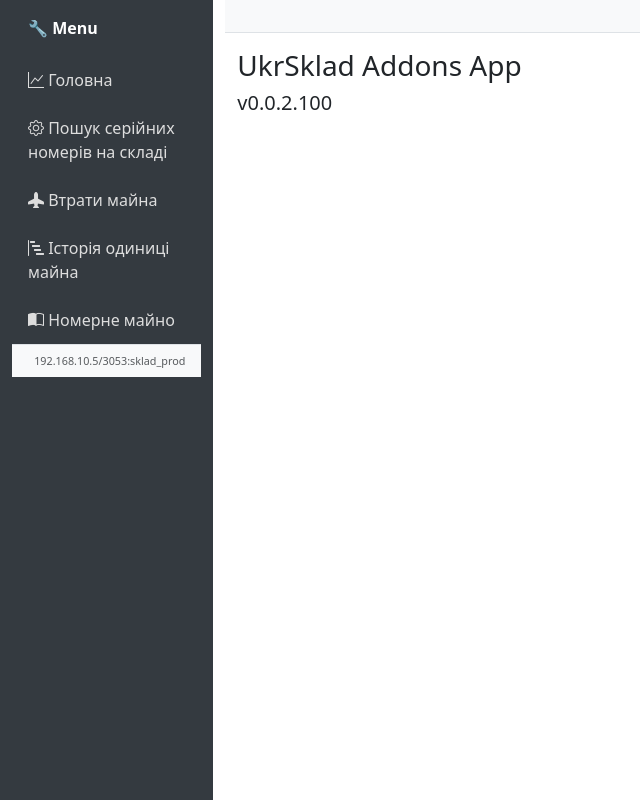
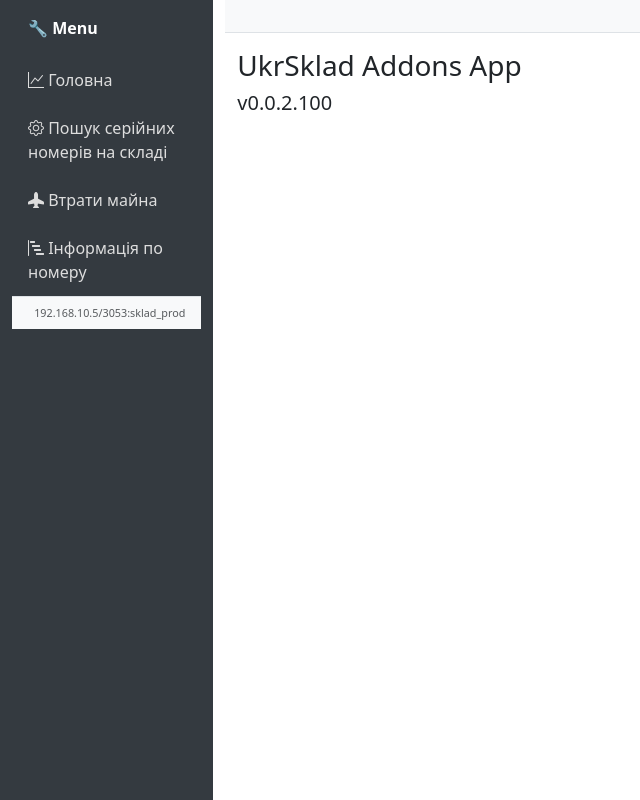
Before and after one commit to Tomkat-ua/ukrlsklad_addons, a Flask app: page / in a window 1280 px wide. Shown: the whole page, without its empty margins (0-640 px from the left). Run offline with Flask 3, Linux system fonts and the light colour scheme.

Commit message:
fix base.html

```diff
--- a/templates/base.html
+++ b/templates/base.html
@@ -73,11 +73,10 @@
     <nav class="col-md-2 d-none d-md-block sidebar">
       <div class="text-white px-3 fw-bold mb-3">🔧 Menu</div>
       <a href="/"><i class="bi bi-graph-up"></i> Головна</a>
-<!--      <a href="/users" class="{% if request.path == '/users' %}active{% endif %}"><i class="bi bi-people"></i> Користувачі</a>-->
       <a href="/serials"><i class="bi bi-gear"></i> Пошук серійних номерів на складі</a>
       <a href="/losses"><i class="bi bi-airplane-fill"></i></i> Втрати майна</a>
-      <a href="/ghist"><i class="bi bi-bar-chart-steps"></i></i> Історія одиниці майна</a>
-      <a href="/gnum"><i class="bi bi-book-half"></i></i></i> Номерне майно</a>
+      <a href="/ghist"><i class="bi bi-bar-chart-steps"></i></i> Інформація по номеру</a>
+     {# <a href="/gnum"><i class="bi bi-book-half"></i></i></i> Номерне майно</a> #}
       <footer class="status-bar bg-body-tertiary text-muted text-end">
       {{ dsn }}
     </footer>
```
